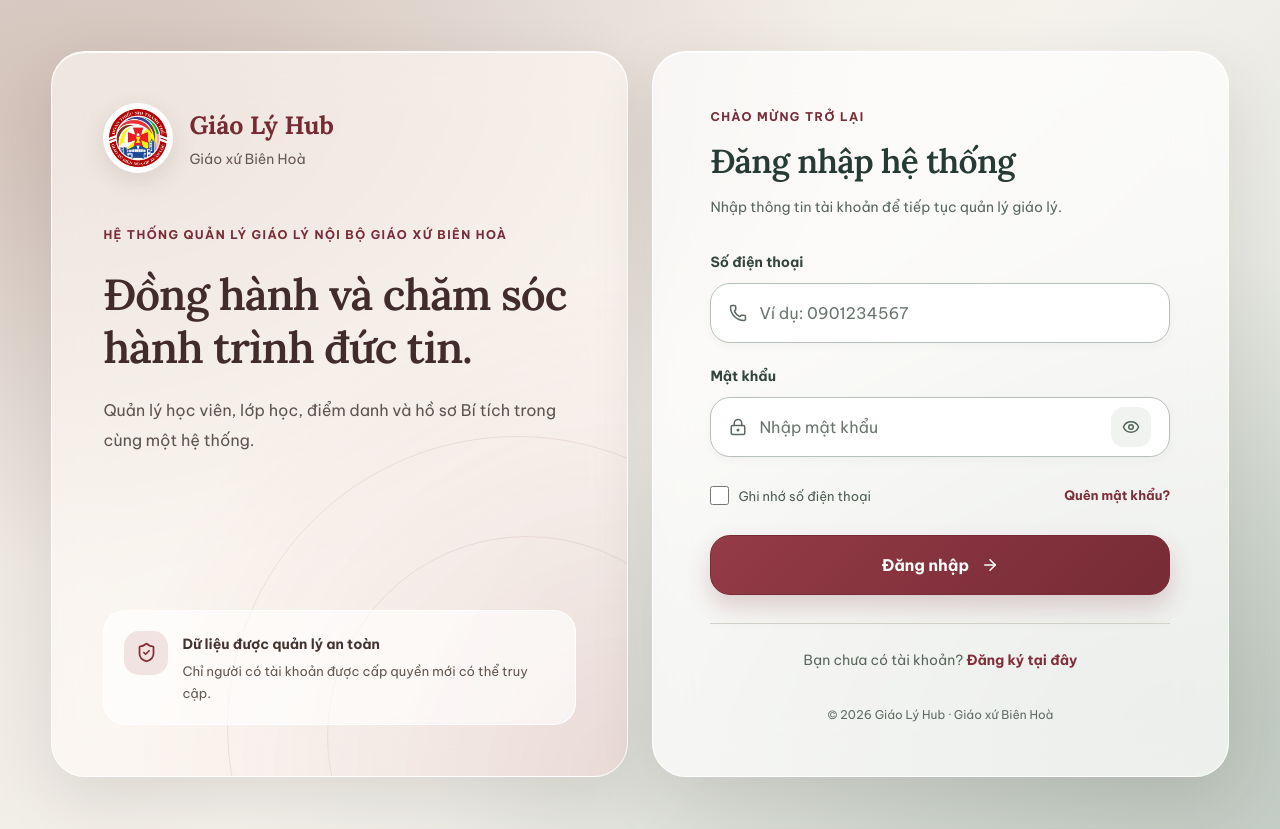
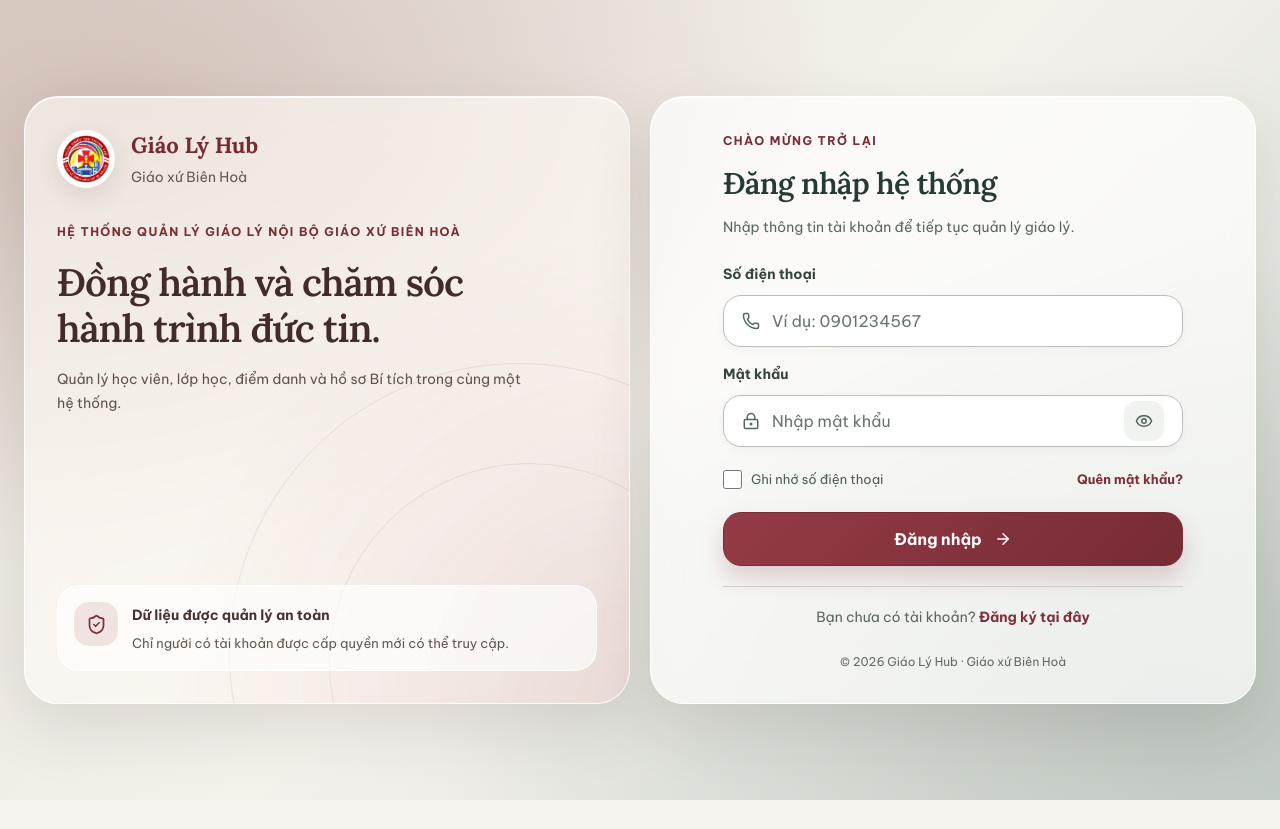
Before and after one commit to pb110105/GiaoLy, a Next.js app: page / in a window 1280 px wide. After the commit the page ends 800 px from the top, so only its background shows below. Built offline with nearby package versions, Linux system fonts and the light colour scheme.

Commit message:
update giao dien

```diff
--- a/app/login/login.module.css
+++ b/app/login/login.module.css
@@ -503,3 +503,123 @@
     margin-top: 26px;
   }
 }
+/* Thu gọn trang đăng nhập trên máy tính */
+@media (min-width: 1001px) {
+  .loginPage {
+    gap: 20px;
+    padding: 24px;
+  }
+
+  .introduction,
+  .formSection {
+    min-height: 0;
+  }
+
+  .introductionContent {
+    gap: 30px;
+    padding: 32px;
+  }
+
+  .formSection {
+    padding: 30px 36px;
+  }
+
+  .logo {
+    width: 58px;
+    height: 58px;
+    flex-basis: 58px;
+  }
+
+  .brand strong {
+    font-size: 22px;
+  }
+
+  .welcome h1 {
+    margin: 16px 0;
+    font-size: clamp(30px, 3vw, 44px);
+  }
+
+  .welcome > p {
+    font-size: 14px;
+    line-height: 1.7;
+  }
+
+  .feature {
+    padding: 16px;
+  }
+
+  .heading h2 {
+    font-size: 30px;
+  }
+
+  .form {
+    gap: 17px;
+    margin-top: 24px;
+  }
+
+  .inputWrapper {
+    min-height: 52px;
+    border-radius: 18px;
+  }
+
+  .inputWrapper input {
+    min-height: 48px;
+  }
+
+  .submitButton {
+    min-height: 52px;
+    border-radius: 18px;
+  }
+
+  .support {
+    margin-top: 20px;
+    padding-top: 18px;
+  }
+
+  .copyright {
+    margin-top: 22px;
+  }
+}
+
+/* Laptop có chiều cao màn hình thấp */
+@media (min-width: 1001px) and (max-height: 750px) {
+  .loginPage {
+    padding: 16px;
+  }
+
+  .introductionContent {
+    gap: 22px;
+    padding: 26px;
+  }
+
+  .formSection {
+    padding: 24px 30px;
+  }
+
+  .welcome h1 {
+    font-size: 34px;
+  }
+
+  .heading h2 {
+    margin: 8px 0;
+    font-size: 28px;
+  }
+
+  .form {
+    gap: 14px;
+    margin-top: 18px;
+  }
+
+  .formGroup {
+    gap: 7px;
+  }
+
+  .support {
+    margin-top: 16px;
+    padding-top: 14px;
+  }
+
+  .copyright {
+    margin-top: 16px;
+  }
+}
```
